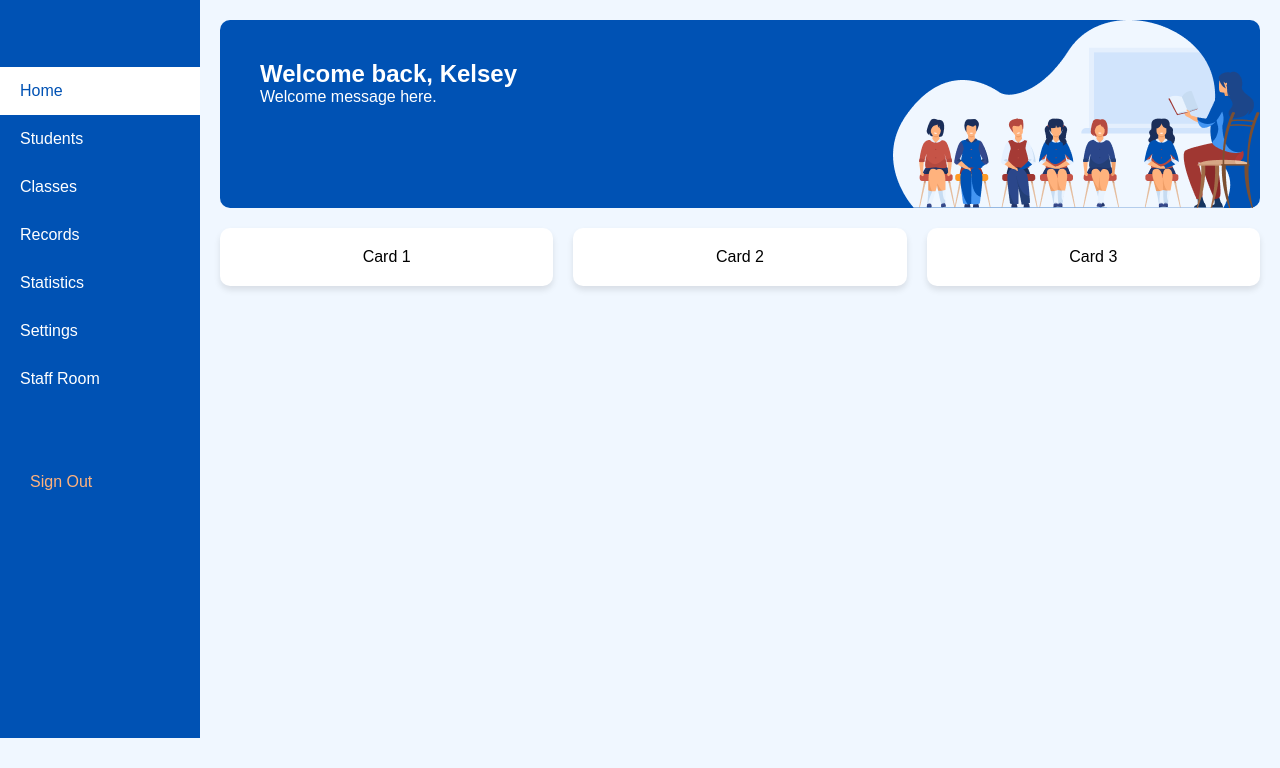
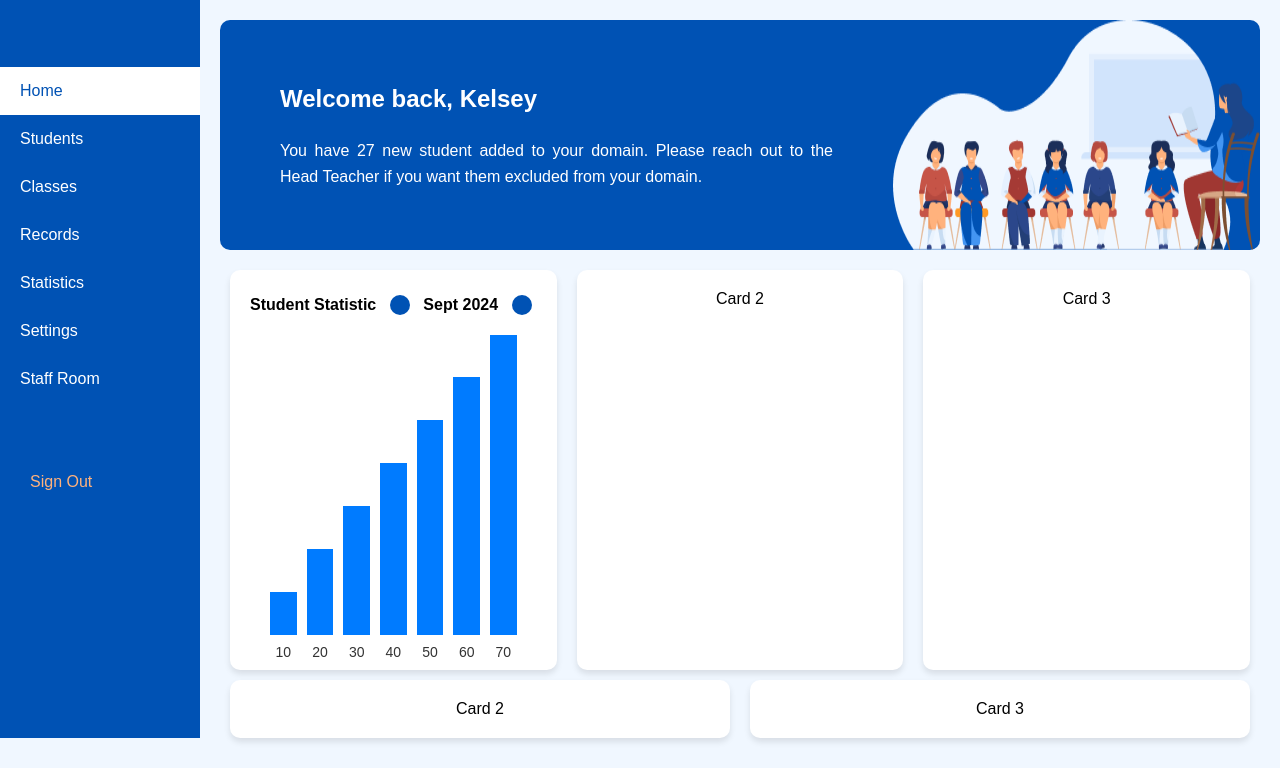
Before and after one commit to DNP-LR/Dashboard, a website built with webpack: page index.html in a window 1280 px wide. Shown: the part 62-830 px from the top of the page. Before the commit the page ends 800 px from the top, so only its background shows below. Built offline with nearby package versions, Linux system fonts and the light colour scheme.

Commit message:
[fix] - Dashboard bar chart

```diff
--- a/css/style.css
+++ b/css/style.css
@@ -3,6 +3,7 @@
   --white: #FFFFFF;
   --yellow: #FFB27D;
   --backgroundColor: #F0F7FF;
+  --black-face: #333
 }
 
 * {
@@ -137,22 +138,30 @@ input[type="text"]:focus {
   border-radius: 10px;
   color: var(--white);
   margin-bottom: 20px;
+  overflow: hidden;
 }
 
-#welcome h1,
-#welcome p {
+.welcome h1, p {
   margin-bottom: 10px;
+}
+
+.welcome h1, #p1 {
+  margin: 20px;
+  text-align: justify;
+  line-height: 1.6;
 }
 
 .leftText {
   padding: 20px;
   margin: 20px;
+  text-align: justify;
 }
 
 .card-container {
   display: flex;
   gap: 20px;
   flex-wrap: wrap;
+  margin: 10px;
 }
 
 .card {
@@ -163,6 +172,53 @@ input[type="text"]:focus {
   flex: 1;
   min-width: 200px;
   text-align: center;
+}
+
+
+.chart-container {
+  width: 80%;
+  max-width: 800px;
+  background-color: #fff;
+  padding: 20px;
+  border-radius: 10px;
+  box-shadow: 0 0 10px var(--black-face);
+}
+
+.chart {
+  display: flex;
+  justify-content: space-around;
+  align-items: flex-end;
+  height: 300px;
+
+  margin: 15px;
+}
+
+.bar {
+  width: 40px;
+  background-color: #007BFF;
+  text-align: center;
+  color: #fff;
+  font-size: 12px;
+  margin: 0 5px;
+  position: relative;
+}
+
+.bar span {
+  position: absolute;
+  bottom: -25px;
+  left: 0;
+  right: 0;
+  text-align: center;
+  font-size: 14px;
+  color: #333;
+}
+
+.barHeader {
+  display: flex;
+  justify-content: space-between;
+  align-items: center;
+  text-align: center;
+  font-weight: bold;
 }
 
 @media (max-width: 768px) {
@@ -205,9 +261,6 @@ input[type="text"]:focus {
     padding: 10px;
   }
 
-  .card-container {
-    flex-direction: column;
-  }
 
   .card {
     width: 100%;
--- a/index.html
+++ b/index.html
@@ -49,12 +49,22 @@
     <div class="welcome">
       <div class="leftText">
         <h1 id="h1">Welcome back, Kelsey</h1>
-        <p id="p1">Welcome message here.</p>
+        <p id="p1">You have 27 new student added to your domain. Please reach out to the Head Teacher if you want them
+          excluded from your domain.</p>
       </div>
       <img src="img/Teacher_and_student.png">
     </div>
     <div class="card-container">
-      <div class="card">Card 1</div>
+      <div class="card">
+        <div class="">
+          <div class="barHeader">Student Statistic <span class="icon"></span>Sept 2024<span class="icon"></span></div>
+          <div class="chart"></div>
+        </div>
+      </div>
+      <div class="card">Card 2</div>
+      <div class="card">Card 3</div>
+    </div>
+    <div class="card-container">
       <div class="card">Card 2</div>
       <div class="card">Card 3</div>
     </div>
--- a/js/app.js
+++ b/js/app.js
@@ -1,8 +1,24 @@
 document.addEventListener('DOMContentLoaded', () => {
   const sidebarToggle = document.getElementById('sidebarToggle');
   const sidebar = document.querySelector('.sidebar');
-
   sidebarToggle.addEventListener('click', () => {
     sidebar.classList.toggle('active');
   });
 });
+
+document.addEventListener('DOMContentLoaded', () => {
+  const chart = document.querySelector('.chart');
+  const data = [10, 20, 30, 40, 50, 60, 70];
+  const maxValue = Math.max(...data);
+
+  data.forEach(value => {
+    const bar = document.createElement('div');
+    bar.classList.add('bar');
+    const barHeight = (value / maxValue) * 300;
+    bar.style.height = `${barHeight}px`;
+    const label = document.createElement('span');
+    label.textContent = value.toString();
+    bar.appendChild(label);
+    chart.appendChild(bar);
+  });
+});
```
